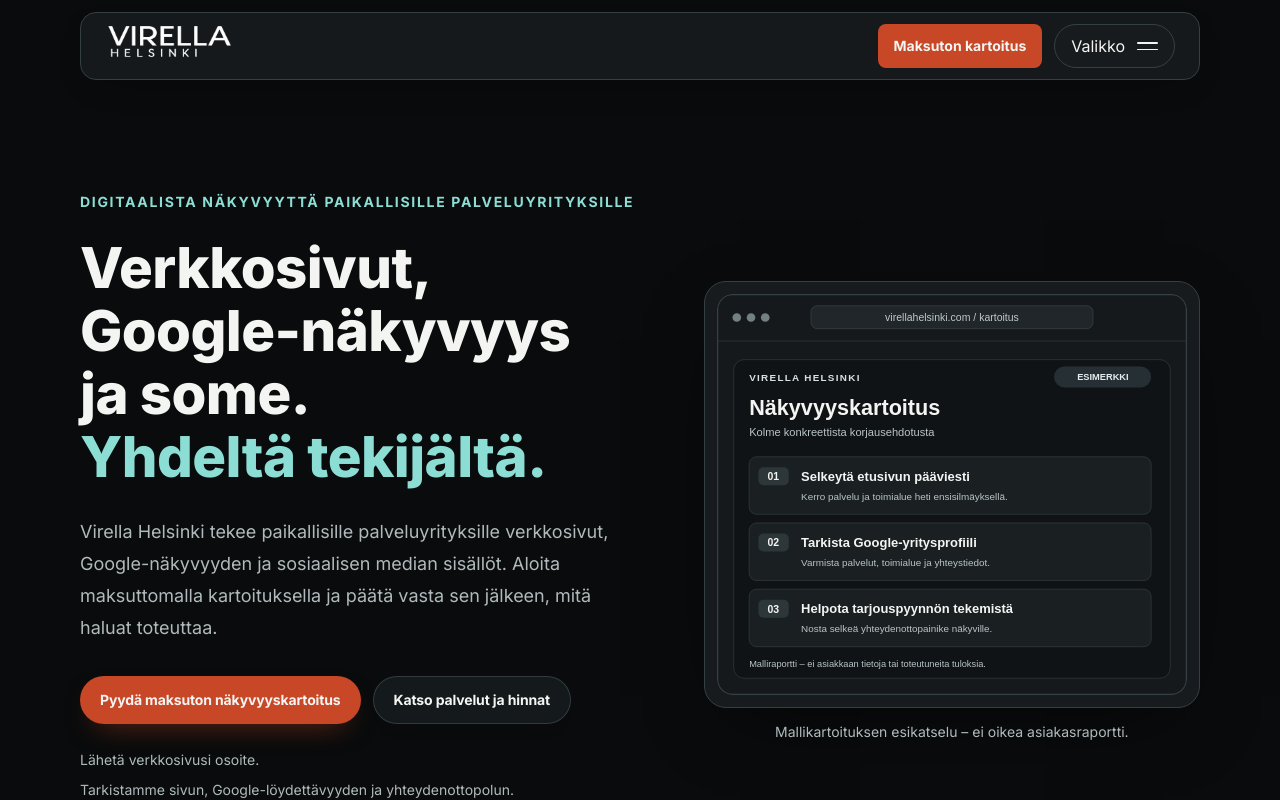
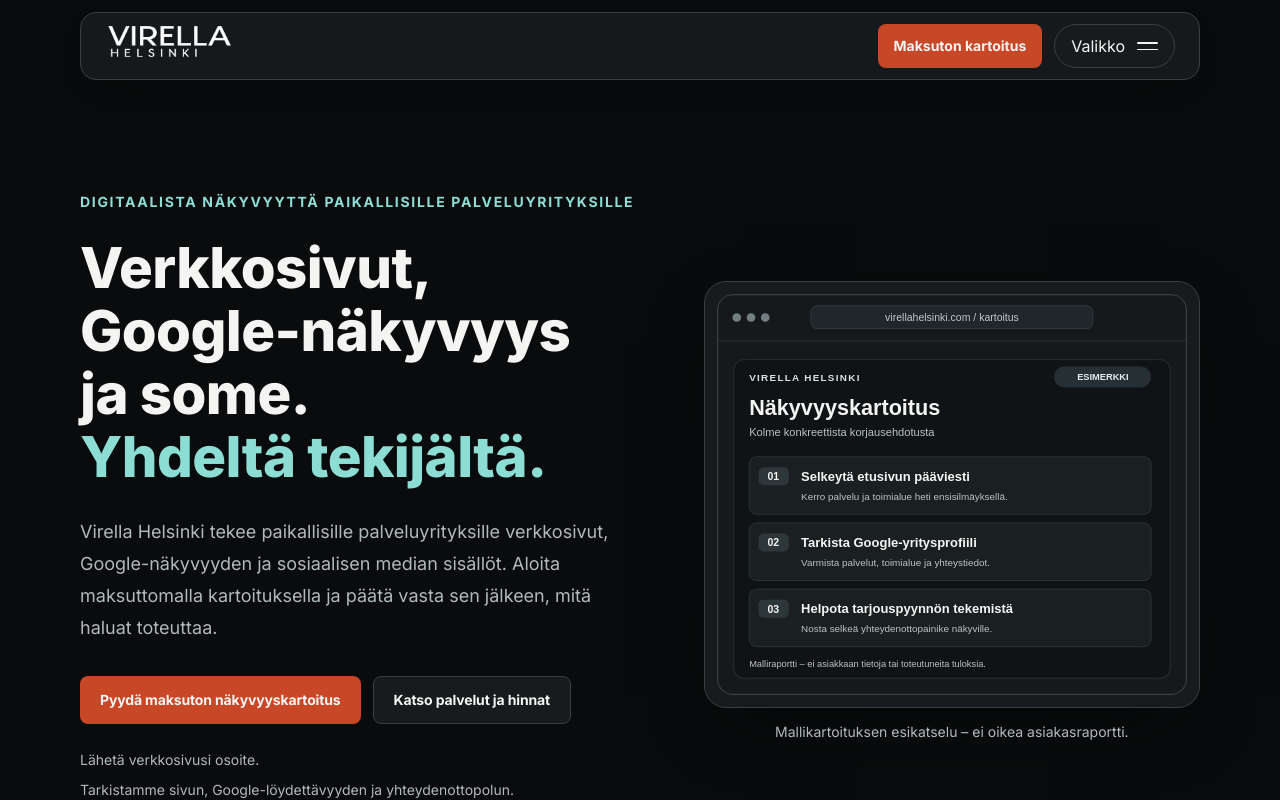
Before and after one commit to Jambovisuaalit/virella-helsinki-web, a Next.js app: page / in a window 1280 px wide. Shown: the top 800 px of the page. Built offline with nearby package versions, Linux system fonts and the light colour scheme.

Commit message:
style: unify button radii and restrained hover states across premium landing

```diff
--- a/components/ui/button.tsx
+++ b/components/ui/button.tsx
@@ -8,12 +8,12 @@ type ButtonLinkProps = ComponentProps<typeof Link> & {
 export function ButtonLink({ className = "", variant = "primary", ...props }: ButtonLinkProps) {
   const styles =
     variant === "primary"
-      ? "bg-action text-white shadow-[0_12px_30px_-16px_rgba(216,74,36,0.7)] hover:-translate-y-0.5 hover:brightness-[0.96]"
-      : "border border-border/90 bg-surface/90 text-foreground shadow-[0_10px_28px_-22px_rgba(23,33,38,0.45)] hover:-translate-y-0.5 hover:border-brand/20 hover:bg-mist";
+      ? "bg-action text-white hover:bg-[#ac381d]"
+      : "border border-border bg-surface text-foreground hover:border-zinc-500 hover:bg-mist";
 
   return (
     <Link
-      className={`inline-flex min-h-12 items-center justify-center rounded-full px-5 py-3 text-sm font-bold tracking-[-0.01em] transition duration-200 ${styles} ${className}`}
+      className={`inline-flex min-h-12 items-center justify-center rounded-lg px-5 py-3 text-sm font-bold tracking-[-0.01em] transition-colors duration-200 ${styles} ${className}`}
       {...props}
     />
   );
```
